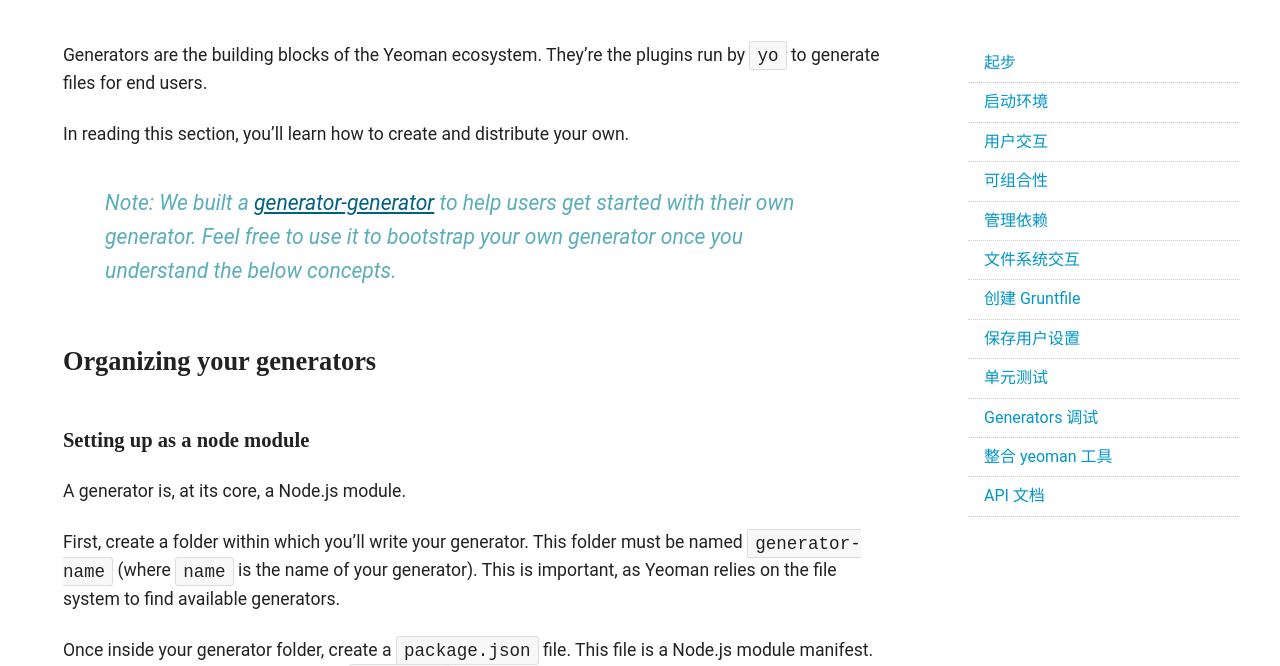
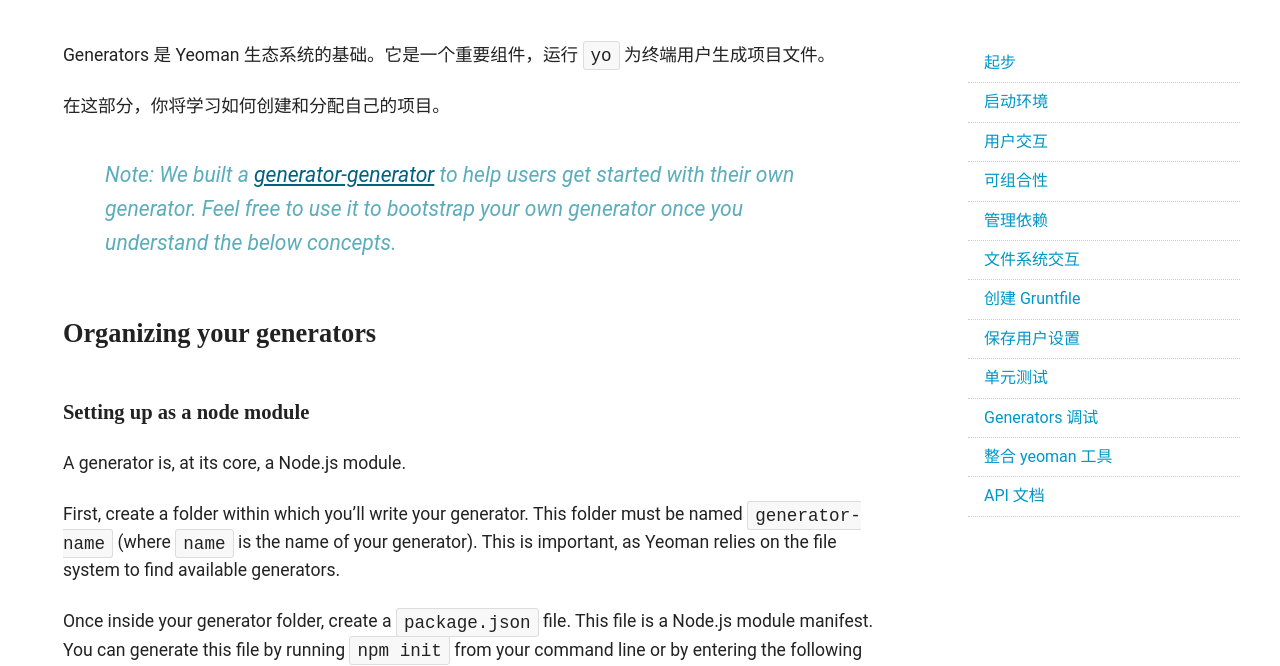
Before and after one commit to yowebapp/yowebapp.github.io, a Jekyll site: the page built from app/authoring/index.md, in a window 1280 px wide and 900 px high, cut to the strip 234-900 px from the top of the window. Built offline with Jekyll 4.4.1, drawn with Linux system fonts in a browser that asks for light colours; nearby versions of some CDN libraries; some web fonts are replaced; Markdown is read by kramdown in place of the engine named in the settings.

Commit message:
translate generates parts

```diff
--- a/Gruntfile.js
+++ b/Gruntfile.js
@@ -173,6 +173,12 @@
     'buildcontrol'
   ]);
 
+  grunt.registerTask('deploy-git', [
+    'check',
+    'build',
+    'buildcontrol:dist'
+  ]);
+
   grunt.registerTask('deploy-travis', [
     'check',
     'build',
--- a/app/authoring/index.md
+++ b/app/authoring/index.md
@@ -6,9 +6,9 @@
 excerpt: Just starting out with generators? Start here
 ---
 
-Generators are the building blocks of the Yeoman ecosystem. They're the plugins run by `yo` to generate files for end users.
+Generators 是 Yeoman 生态系统的基础。它是一个重要组件，运行 `yo` 为终端用户生成项目文件。
 
-In reading this section, you'll learn how to create and distribute your own.
+在这部分，你将学习如何创建和分配自己的项目。
 
 <aside class="excerpt">
   Note: We built a <a href="https://github.com/yeoman/generator-generator">generator-generator</a> to help users get started with their own generator. Feel free to use it to bootstrap your own generator once you understand the below concepts.
```
